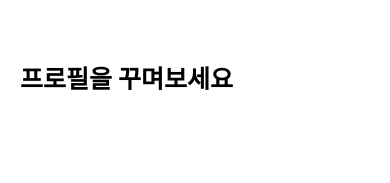
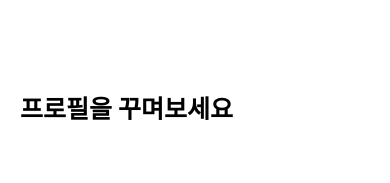
Before and after one commit to NoPaymentCoding/mangopot_frontend, a React Native app: screen /Profile in a window 390 px wide. Shown: the top 183 px of the page. Built offline with nearby package versions, Linux system fonts and the light colour scheme.

Commit message:
design: titleTxt line수에 따른 padding

```diff
--- a/src/screens/users/InterestsScreen.tsx
+++ b/src/screens/users/InterestsScreen.tsx
@@ -100,7 +100,7 @@ export default function InterestsScreen({navigation}: InterestsScreenProps) {
         <View style={styles.container}>
             <View style={styles.topArea}>
                 <View style={styles.titleTxtArea}>
-                    <Text style={styles.titleTxt}>
+                    <Text style={styles.titleTxt2}>
                         {'관심있는 분야 태그를\n선택하세요'}
                     </Text>
                 </View>
--- a/src/screens/users/NicknameScreen.tsx
+++ b/src/screens/users/NicknameScreen.tsx
@@ -1,12 +1,6 @@
 //react libraries import
-import React, {useCallback, useEffect, useState} from 'react';
-import {
-    View,
-    Text,
-    StyleSheet,
-    TouchableOpacity,
-    TextInput,
-} from 'react-native';
+import React, {useEffect, useState} from 'react';
+import {StyleSheet, Text, TextInput, TouchableOpacity, View,} from 'react-native';
 
 //design 관련
 import styles from './style';
@@ -67,7 +61,7 @@ export default function NicknameScreen({navigation}: NicknameScreenProps) {
         <View style={styles.container}>
             <View style={styles.topArea}>
                 <View style={styles.titleTxtArea}>
-                    <Text style={styles.titleTxt}>{'회원가입'}</Text>
+                    <Text style={styles.titleTxt1}>{'회원가입'}</Text>
                 </View>
             </View>
             <View style={styles.midArea}>
--- a/src/screens/users/PositionsScreen.tsx
+++ b/src/screens/users/PositionsScreen.tsx
@@ -98,7 +98,7 @@ export default function PositionsScreen({navigation}: PositionsScreenProps) {
         <View style={styles.container}>
             <View style={styles.topArea}>
                 <View style={styles.titleTxtArea}>
-                    <Text style={styles.titleTxt}>
+                    <Text style={styles.titleTxt2}>
                         {'관심있는 포지션을\n선택해주세요'}
                     </Text>
                 </View>
--- a/src/screens/users/ProfileScreen.tsx
+++ b/src/screens/users/ProfileScreen.tsx
@@ -51,7 +51,7 @@ export default function ProfileScreen({navigation}: ProfileScreenProps) {
         <View style={styles.container}>
             <View style={styles.topArea}>
                 <View style={styles.titleTxtArea}>
-                    <Text style={styles.titleTxt}>{'프로필을 꾸며보세요'}</Text>
+                    <Text style={styles.titleTxt1}>{'프로필을 꾸며보세요'}</Text>
                 </View>
             </View>
             <View style={styles.midArea}>
--- a/src/screens/users/style.ts
+++ b/src/screens/users/style.ts
@@ -9,9 +9,10 @@ const styles = StyleSheet.create({
   topArea: {
     flex: 1,
     // backgroundColor: 'red',
-    justifyContent: 'center',
+    justifyContent: 'flex-end',
     paddingLeft: 20,
     paddingRight: 20,
+    // paddingBottom: 15, -> 2줄인거 15, 한줄인거 10..?
     // alignItems: 'center',
   },
   midArea: {
@@ -40,9 +41,15 @@ const styles = StyleSheet.create({
     paddingBottom: 10,
     // backgroundColor: 'white',
   },
-  titleTxt: {
+  titleTxt2: {//2줄짜리 제목
     fontSize: 25,
     fontWeight: 'bold',
+    paddingBottom: 15,
+  },
+  titleTxt1: { //1줄짜리 제목
+    fontSize: 25,
+    fontWeight: 'bold',
+    paddingBottom: 20,
   },
   //"다음으로" 버튼 관련 style
   btn: {
```
